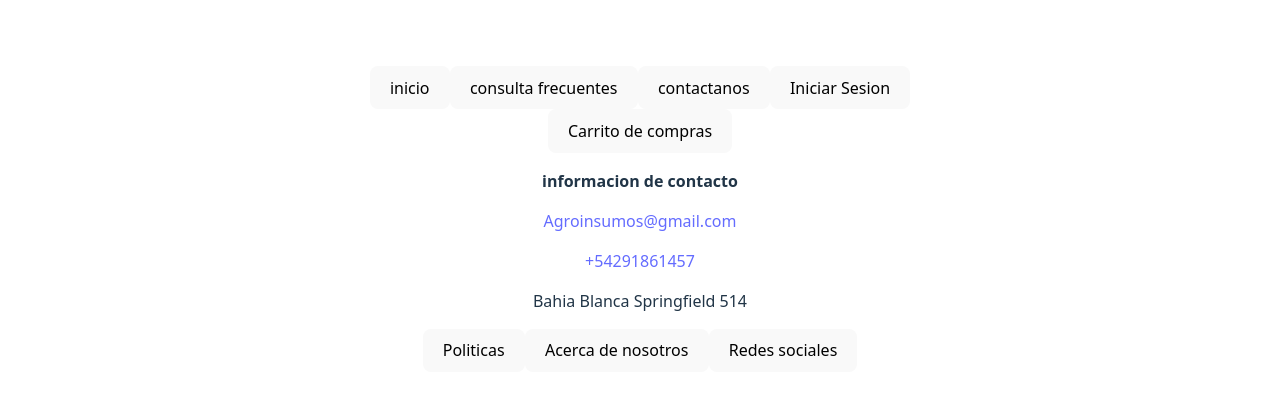
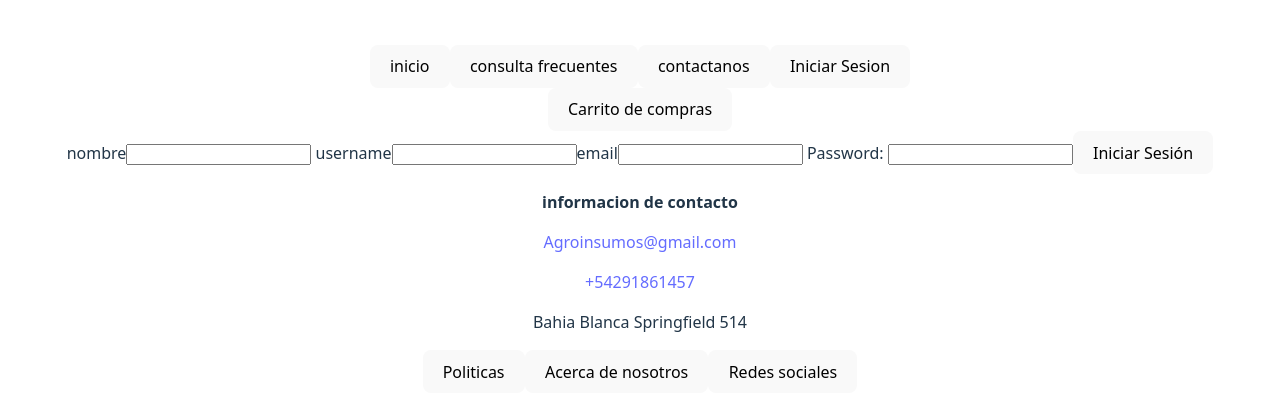
Before and after one commit to brunofernandez87/Eccomerce-Frontend, a React (Vite) app: page /register in a window 1280 px wide. Shown: the part 181-598 px from the top of the page. Built offline with nearby package versions, Linux system fonts and the light colour scheme.

Commit message:
Implementacion de register

```diff
--- a/src/App.tsx
+++ b/src/App.tsx
@@ -3,6 +3,7 @@ import Home from "./components/home";
 import Login from "./components/login";
 import Header from "./components/header/header";
 import Footer from "./components/footer/footer";
+import Register from "./components/register";
 import { Route, Routes } from "react-router-dom";
 
 function App() {
@@ -12,6 +13,7 @@ function App() {
       <Routes>
         <Route path="/" element={<Home />} />
         <Route path="/login" element={<Login />} />
+        <Route path="/register" element={<Register />} />
       </Routes>
       <Footer />
     </>
--- a/src/components/login.tsx
+++ b/src/components/login.tsx
@@ -1,15 +1,20 @@
+import { Link } from "react-router-dom";
+
 export default function Login() {
   return (
     <div className="Div-Login">
       <form action="/Login" method="Post" id="ingresar">
         <label htmlFor="username">Usuario:</label>
         <input type="text" name="username" required />
-        <label htmlFor="password"> Password: </label>
-        <input type="password" name="password" required />
+        <label htmlFor="password_hash"> Password: </label>
+        <input type="password" name="password_hash" required />
         <button type="submit" id="iniciar_sesion">
           Iniciar Sesión
         </button>
       </form>
+      <Link to="/register" title="Register">
+        <button>Registrarse</button>
+      </Link>
     </div>
   );
 }
--- /dev/null
+++ b/src/components/register.tsx
@@ -0,0 +1,19 @@
+export default function Register() {
+  return (
+    <div className="Container-Register">
+      <form action="/Register" method="Post" id="ingresar">
+        <label htmlFor="name">nombre</label>
+        <input type="text" name="name" required />
+        <label htmlFor="username"> username</label>
+        <input type="text" name="username" required />
+        <label htmlFor="email">email</label>
+        <input type="email" name="email" />
+        <label htmlFor="password_hash"> Password: </label>
+        <input type="password" name="password_hash" required />
+        <button type="submit" id="iniciar_sesion">
+          Iniciar Sesión
+        </button>
+      </form>
+    </div>
+  );
+}
```
